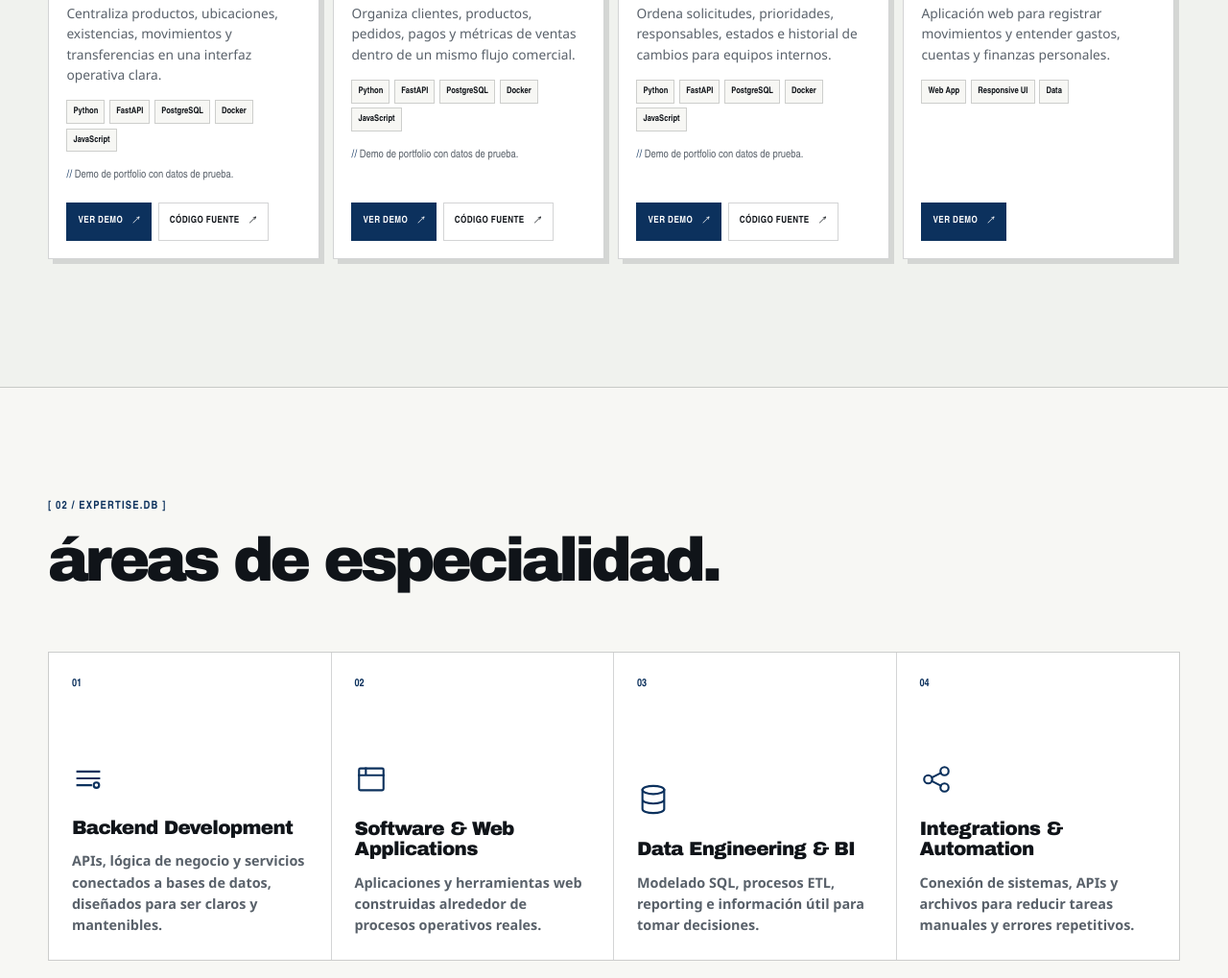
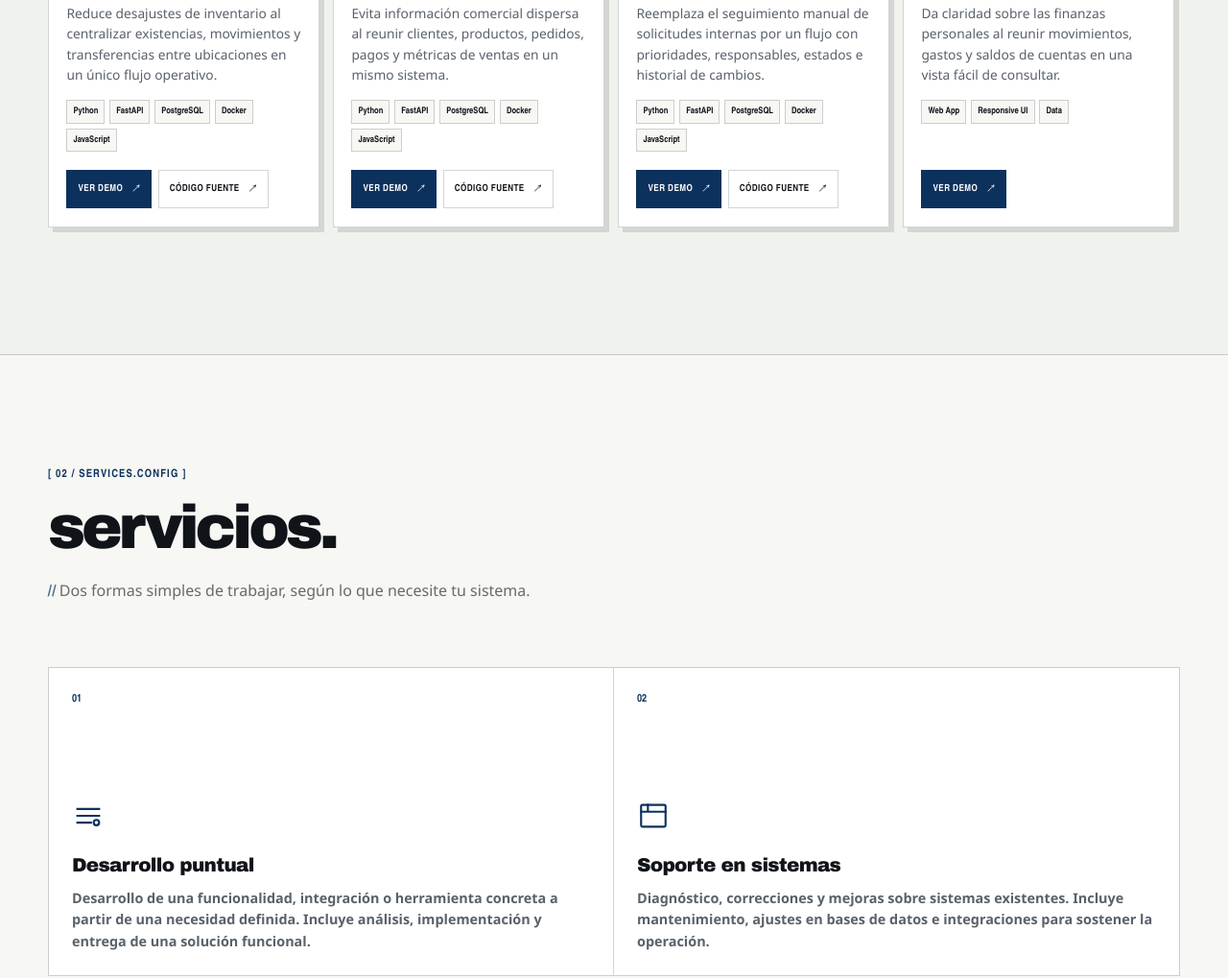
Before and after one commit to lopez-matias/personal_landing, a website: page index.html in a window 1280 px wide. Shown: the part 1448-2467 px from the top of the page at 96% size. Drawn offline with Linux system fonts and the light colour scheme.

Commit message:
agrego de servicios

```diff
--- a/assets/css/system.css
+++ b/assets/css/system.css
@@ -1974,7 +1974,7 @@ body::before {
 
 .services-grid {
   display: grid;
-  grid-template-columns: repeat(4, minmax(0, 1fr));
+  grid-template-columns: repeat(2, minmax(0, 1fr));
   border: 1px solid var(--line);
 }
 
@@ -2290,10 +2290,6 @@ body::before {
   .services-grid article:nth-child(2) {
     border-right: 0;
   }
-
-  .services-grid article:nth-child(-n + 2) {
-    border-bottom: 1px solid var(--line);
-  }
 }
 
 @media (max-width: 900px) {
--- a/assets/js/app.js
+++ b/assets/js/app.js
@@ -1,5 +1,5 @@
-import { projects } from "./data/projects.js?v=20261011-4";
-import { technologyGroups } from "./data/technologies.js?v=20261011-4";
+import { projects } from "./data/projects.js?v=20261025-1";
+import { technologyGroups } from "./data/technologies.js?v=20261025-1";
 
 function language() {
   return document.documentElement.lang.startsWith("en") ? "en" : "es";
--- a/assets/js/data/projects.js
+++ b/assets/js/data/projects.js
@@ -15,12 +15,8 @@ export const projects = [
       en: "StockFlow inventory system dashboard",
     },
     description: {
-      es: "Centraliza productos, ubicaciones, existencias, movimientos y transferencias en una interfaz operativa clara.",
-      en: "Centralizes products, locations, stock, movements and transfers in a clear operational interface.",
-    },
-    note: {
-      es: "Demo de portfolio con datos de prueba.",
-      en: "Portfolio demo using sample data.",
+      es: "Reduce desajustes de inventario al centralizar existencias, movimientos y transferencias entre ubicaciones en un único flujo operativo.",
+      en: "Reduces inventory discrepancies by centralizing stock, movements and transfers between locations in a single operational workflow.",
     },
     technologies: ["Python", "FastAPI", "PostgreSQL", "Docker", "JavaScript"],
     demoUrl: "https://stockflow.matudev.com",
@@ -39,12 +35,8 @@ export const projects = [
       en: "NODO commercial management dashboard",
     },
     description: {
-      es: "Organiza clientes, productos, pedidos, pagos y métricas de ventas dentro de un mismo flujo comercial.",
-      en: "Organizes customers, products, orders, payments and sales metrics within one commercial workflow.",
-    },
-    note: {
-      es: "Demo de portfolio con datos de prueba.",
-      en: "Portfolio demo using sample data.",
+      es: "Evita información comercial dispersa al reunir clientes, productos, pedidos, pagos y métricas de ventas en un mismo sistema.",
+      en: "Prevents scattered commercial information by bringing customers, products, orders, payments and sales metrics into one system.",
     },
     technologies: ["Python", "FastAPI", "PostgreSQL", "Docker", "JavaScript"],
     demoUrl: "https://nodo.matudev.com",
@@ -66,12 +58,8 @@ export const projects = [
       en: "OrangeFlow internal request dashboard",
     },
     description: {
-      es: "Ordena solicitudes, prioridades, responsables, estados e historial de cambios para equipos internos.",
-      en: "Organizes requests, priorities, owners, statuses and change history for internal teams.",
-    },
-    note: {
-      es: "Demo de portfolio con datos de prueba.",
-      en: "Portfolio demo using sample data.",
+      es: "Reemplaza el seguimiento manual de solicitudes internas por un flujo con prioridades, responsables, estados e historial de cambios.",
+      en: "Replaces manual tracking of internal requests with a workflow for priorities, owners, statuses and change history.",
     },
     technologies: ["Python", "FastAPI", "PostgreSQL", "Docker", "JavaScript"],
     demoUrl: "https://taskflow.matudev.com",
@@ -90,8 +78,8 @@ export const projects = [
       en: "CuentaClara personal finance dashboard",
     },
     description: {
-      es: "Aplicación web para registrar movimientos y entender gastos, cuentas y finanzas personales.",
-      en: "Web application for tracking transactions and understanding expenses, accounts and personal finances.",
+      es: "Da claridad sobre las finanzas personales al reunir movimientos, gastos y saldos de cuentas en una vista fácil de consultar.",
+      en: "Brings clarity to personal finances by combining transactions, expenses and account balances in an easy-to-read view.",
     },
     technologies: ["Web App", "Responsive UI", "Data"],
     demoUrl: "https://cuentaclara.matudev.com",
--- a/assets/js/i18n.js
+++ b/assets/js/i18n.js
@@ -21,19 +21,15 @@
     projectsTitle: "featured projects.",
     projectsLead:
       "Functional systems that show how I approach inventory, commercial management, internal operations and personal finance.",
-    servicesTitle: "areas of expertise.",
-    service1Title: "Backend Development",
+    servicesTitle: "services.",
+    servicesLead:
+      "Two simple ways to work together, depending on what your system needs.",
+    service1Title: "Focused development",
     service1Text:
-      "APIs, business logic and database-connected services designed to remain clear and maintainable.",
-    service2Title: "Software & Web Applications",
+      "Development of a specific feature, integration or tool based on a defined need. Includes analysis, implementation and delivery of a working solution.",
+    service2Title: "Systems support",
     service2Text:
-      "Applications and web tools built around real operational processes.",
-    service3Title: "Data Engineering & BI",
-    service3Text:
-      "SQL modeling, ETL processes, reporting and useful information for decision-making.",
-    service4Title: "Integrations & Automation",
-    service4Text:
-      "Systems, APIs and files connected to reduce manual work and repetitive errors.",
+      "Diagnosis, fixes and improvements for existing systems. Includes maintenance, database adjustments and integrations that keep operations running.",
     stackTitle: "technical stack.",
     stackLead:
       "Tools I use to build, integrate and operate software and data solutions.",
--- a/index.html
+++ b/index.html
@@ -29,8 +29,8 @@
       sizes="128x128"
     />
     <link rel="apple-touch-icon" href="assets/img/apple-touch-computer.png" />
-    <link rel="preload" href="assets/css/system.css?v=20261011-4" as="style" />
-    <link rel="stylesheet" href="assets/css/system.css?v=20261011-4" />
+    <link rel="preload" href="assets/css/system.css?v=20261025-1" as="style" />
+    <link rel="stylesheet" href="assets/css/system.css?v=20261025-1" />
     <meta name="theme-color" content="#fbfbfa" />
     <meta property="og:type" content="website" />
     <meta property="og:locale" content="es_UY" />
@@ -124,7 +124,7 @@
         <div class="nav-panel" id="nav-links" data-nav-links>
           <div class="nav-links">
             <a href="#proyectos" data-i18n="navProjects">proyectos</a
-            ><a href="#servicios" data-i18n="navServices">especialidades</a
+            ><a href="#servicios" data-i18n="navServices">servicios</a
             ><a href="#experiencia" data-i18n="navExperience"
               >experiencia & stack</a
             ><a href="#contacto" data-i18n="navContact">contacto</a>
@@ -246,10 +246,14 @@
         <div class="shell">
           <header class="section-heading">
             <div>
-              <p class="section-label">02 / EXPERTISE.DB</p>
+              <p class="section-label">02 / SERVICES.CONFIG</p>
               <h2 id="services-title" data-i18n="servicesTitle">
-                áreas de especialidad.
+                servicios.
               </h2>
+              <p class="section-intro code-comment" data-i18n="servicesLead">
+                Dos formas simples de trabajar, según lo que necesite tu
+                sistema.
+              </p>
             </div>
           </header>
           <div class="services-grid">
@@ -259,10 +263,11 @@
                 <path d="M4 7h16M4 12h16M4 17h10" />
                 <circle cx="18" cy="17" r="2" />
               </svg>
-              <h3 data-i18n="service1Title">Backend Development</h3>
+              <h3 data-i18n="service1Title">Desarrollo puntual</h3>
               <p data-i18n="service1Text">
-                APIs, lógica de negocio y servicios conectados a bases de datos,
-                diseñados para ser claros y mantenibles.
+                Desarrollo de una funcionalidad, integración o herramienta
+                concreta a partir de una necesidad definida. Incluye análisis,
+                implementación y entrega de una solución funcional.
               </p>
             </article>
             <article>
@@ -271,38 +276,11 @@
                 <rect x="3" y="4" width="18" height="16" rx="1" />
                 <path d="M3 9h18M8 4v5" />
               </svg>
-              <h3 data-i18n="service2Title">Software & Web Applications</h3>
+              <h3 data-i18n="service2Title">Soporte en sistemas</h3>
               <p data-i18n="service2Text">
-                Aplicaciones y herramientas web construidas alrededor de
-                procesos operativos reales.
-              </p>
-            </article>
-            <article>
-              <span>03</span>
-              <svg viewBox="0 0 24 24" aria-hidden="true">
-                <ellipse cx="12" cy="5" rx="8" ry="3" />
-                <path
-                  d="M4 5v7c0 1.7 3.6 3 8 3s8-1.3 8-3V5M4 12v7c0 1.7 3.6 3 8 3s8-1.3 8-3v-7"
-                />
-              </svg>
-              <h3 data-i18n="service3Title">Data Engineering & BI</h3>
-              <p data-i18n="service3Text">
-                Modelado SQL, procesos ETL, reporting e información útil para
-                tomar decisiones.
-              </p>
-            </article>
-            <article>
-              <span>04</span>
-              <svg viewBox="0 0 24 24" aria-hidden="true">
-                <circle cx="6" cy="12" r="3" />
-                <circle cx="18" cy="6" r="3" />
-                <circle cx="18" cy="18" r="3" />
-                <path d="m8.7 10.7 6.6-3.4M8.7 13.3l6.6 3.4" />
-              </svg>
-              <h3 data-i18n="service4Title">Integrations & Automation</h3>
-              <p data-i18n="service4Text">
-                Conexión de sistemas, APIs y archivos para reducir tareas
-                manuales y errores repetitivos.
+                Diagnóstico, correcciones y mejoras sobre sistemas existentes.
+                Incluye mantenimiento, ajustes en bases de datos e
+                integraciones para sostener la operación.
               </p>
             </article>
           </div>
@@ -565,8 +543,8 @@
       </div>
     </footer>
 
-    <script src="assets/js/i18n.js?v=20261011-4" defer></script>
-    <script type="module" src="assets/js/app.js?v=20261011-4"></script>
-    <script src="assets/js/system.js?v=20261011-4" defer></script>
+    <script src="assets/js/i18n.js?v=20261025-1" defer></script>
+    <script type="module" src="assets/js/app.js?v=20261025-1"></script>
+    <script src="assets/js/system.js?v=20261025-1" defer></script>
   </body>
 </html>
```
